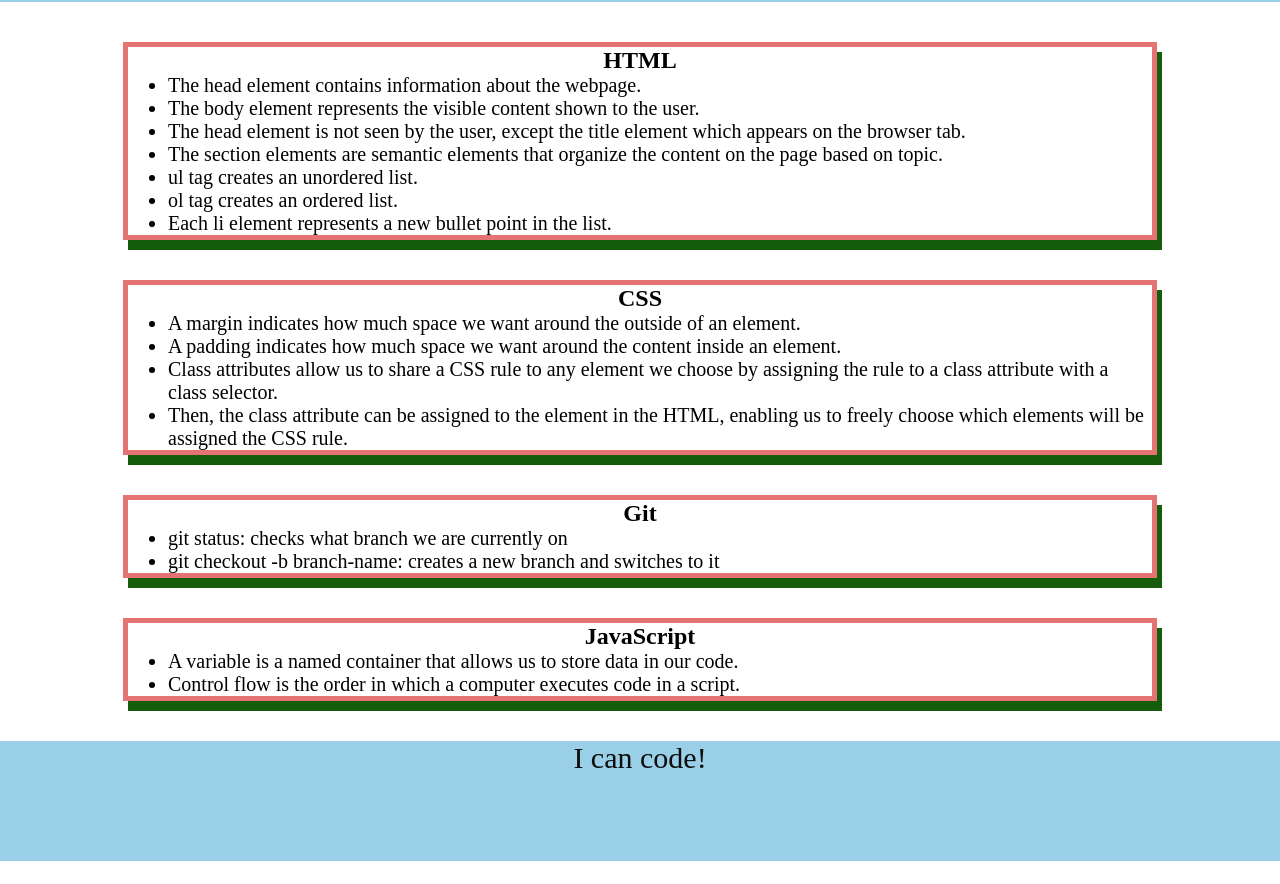
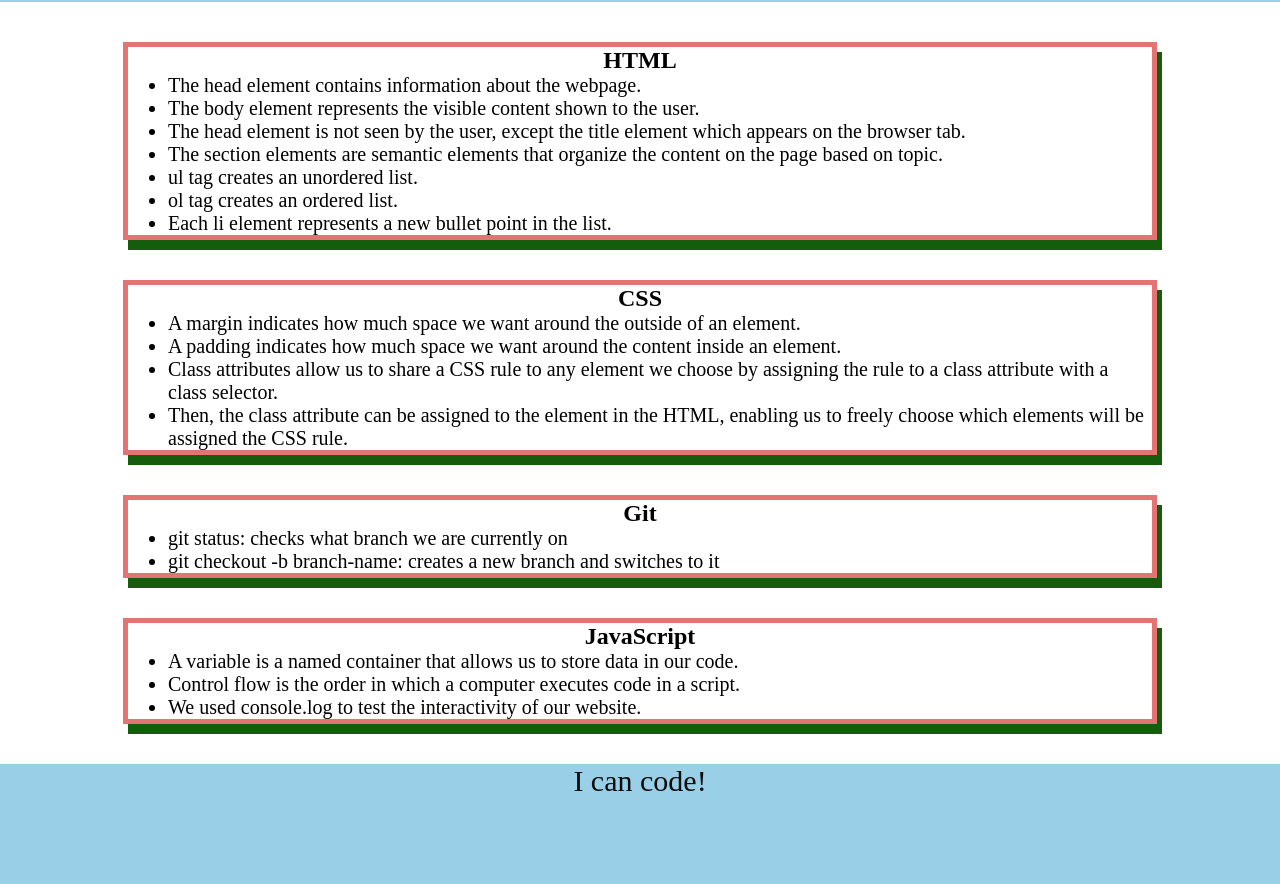
Before and after one commit to CodenameToby/Prework-study-guide, a plain HTML site: page prework-study-guide/index.html in a window 1280 px wide. Shown: the part 118-1002 px from the top of the page. Before the commit the page ends 979 px from the top, so only its background shows below. Drawn offline with Linux system fonts and the light colour scheme.

Commit message:
updated project README file

```diff
--- a/prework-study-guide/index.html
+++ b/prework-study-guide/index.html
@@ -50,7 +50,7 @@
           <ul>
             <li>A variable is a named container that allows us to store data in our code.</li>
             <li>Control flow is the order in which a computer executes code in a script.</li>
-
+            <li>We used console.log to test the interactivity of our website.</li>
           </ul>
       </section>
     </main>
```
Also changed, not shown: 1 other file.
